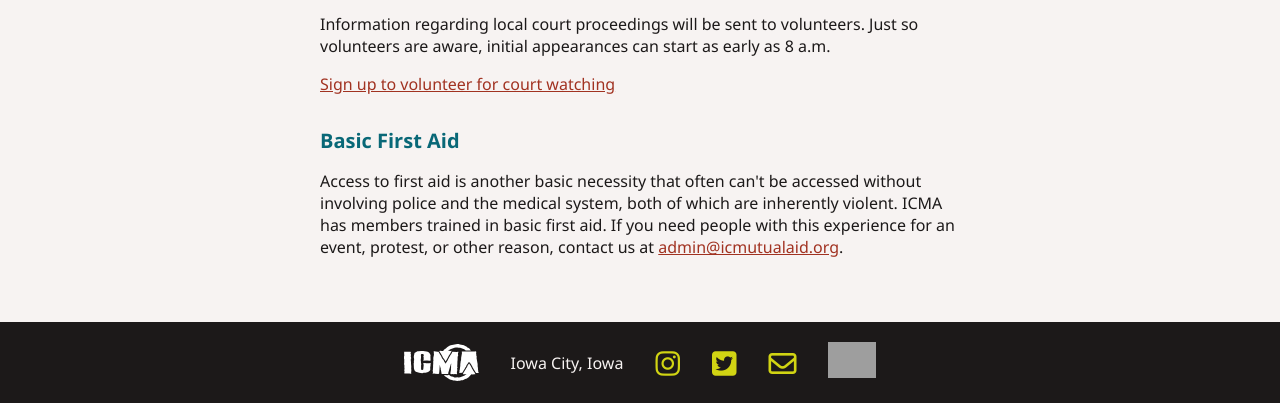
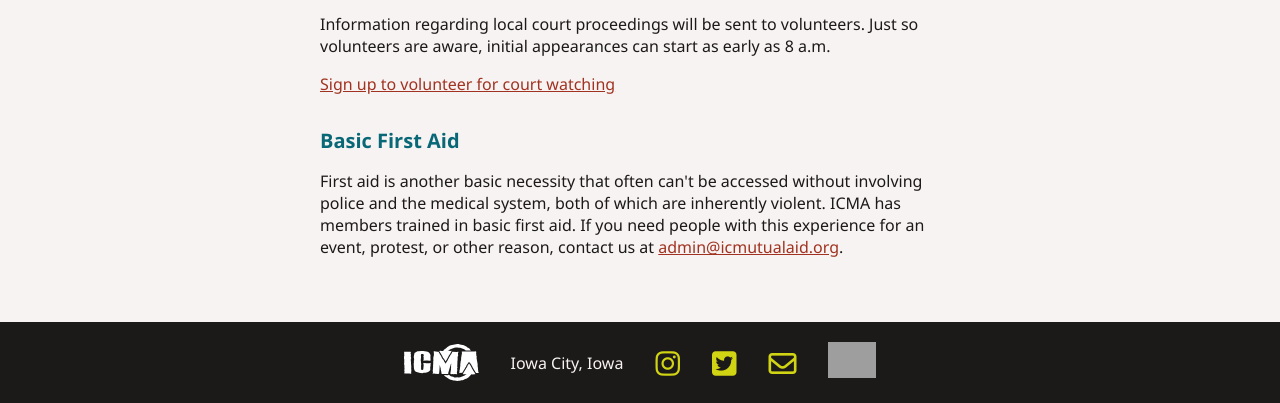
Before and after one commit to icmutualaid/icma-website, a Flask app: page /projects in a window 1280 px wide. Shown: the part 1163-1566 px from the top of the page. Run offline with Flask 3, Linux system fonts and the light colour scheme; some libraries are stand-ins or nearby versions; grey boxes are pictures that could not be loaded.

Commit message:
update projects
slight rewording

```diff
--- a/blog/templates/content/projects.html
+++ b/blog/templates/content/projects.html
@@ -61,7 +61,7 @@
 </div>
 <div class="project">
     <h2>Basic First Aid</h2>
-    <p style="margin-bottom: 0;"> Access to first aid is another basic necessity that often can't be accessed without involving police and the medical system,
+    <p style="margin-bottom: 0;"> First aid is another basic necessity that often can't be accessed without involving police and the medical system,
         both of which are inherently violent. ICMA has members trained in basic first aid. If you need people with this experience for an event,
         protest, or other reason, contact us at <a href="mailto:admin@icmutualaid.org">admin@icmutualaid.org</a>.</p>
 </div>
```
